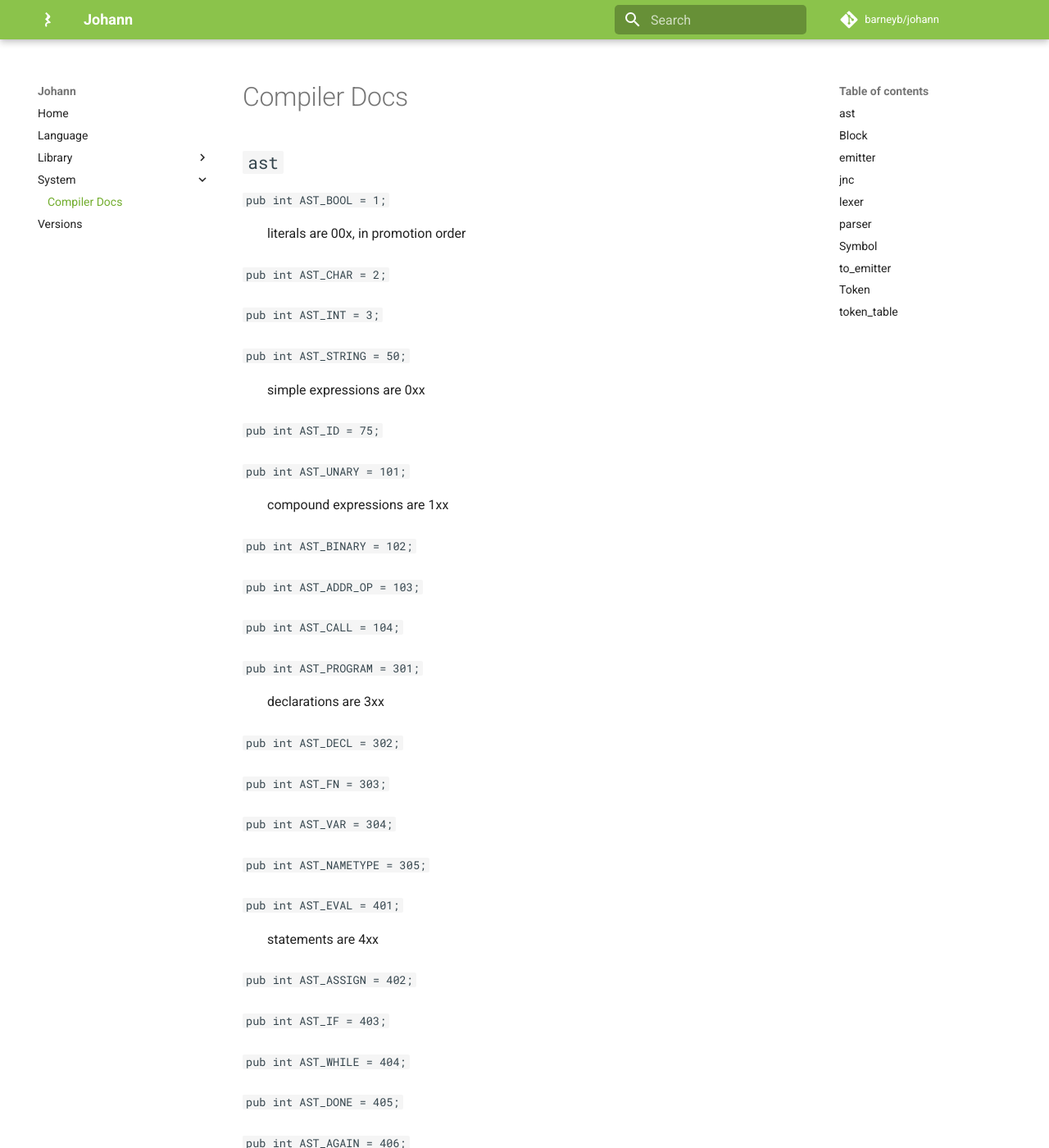
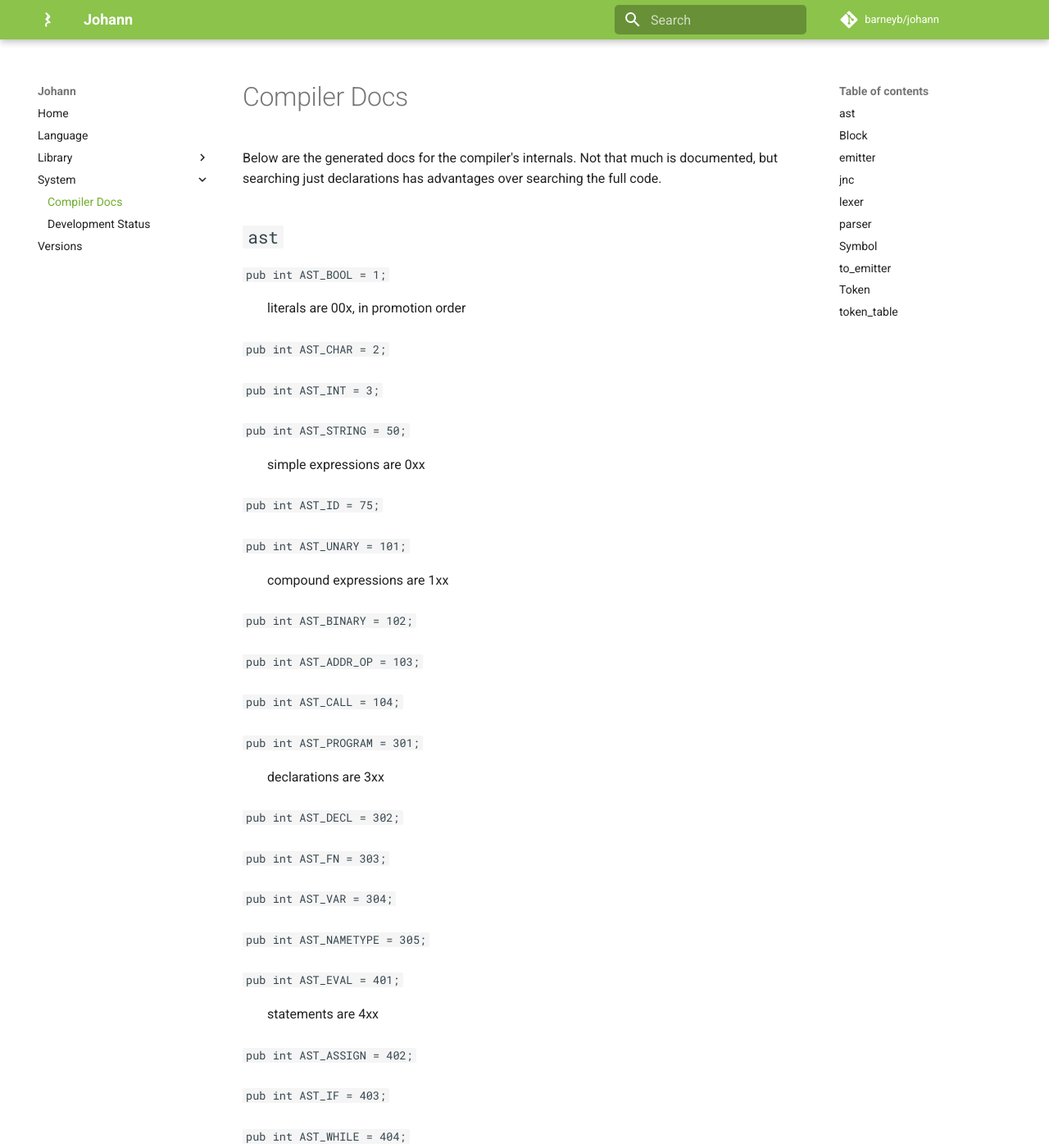
Before and after one commit to barneyb/johann, an MkDocs documentation site: the page built from documentation/docs/system/johandoc.md, in a window 1280 px wide and 1400 px high. Shown: the whole window at 82% size. Built offline with MkDocs 1.6.1 and Material for MkDocs 9.7.7, drawn with Linux system fonts in a browser that asks for light colours; comment, search, counter and statistics services are not loaded; some of the changed text lies outside the part shown.

Commit message:
add development status to the docs

```diff
--- a/documentation/docs/stylesheets/extra.css
+++ /dev/null
@@ -1,8 +0,0 @@
-.md-copyright {
-    display: flex;
-    justify-content: space-between;
-    width: 100%;
-}
-.md-search__form {
-    border-radius: .25rem;
-}
--- /dev/null
+++ b/documentation/docs/stylesheets/theme-overrides.css
@@ -0,0 +1,18 @@
+.md-copyright {
+    display: flex;
+    justify-content: space-between;
+    width: 100%;
+}
+
+.md-search__form {
+    border-radius: .25rem;
+}
+
+.md-typeset .task-list-indicator::before {
+    background-color: var(--md-default-fg-color--lightest);
+}
+
+.md-typeset [type=checkbox]:checked + .task-list-indicator:before {
+    /*background-color: var(--md-primary-fg-color);*/
+    background-color: var(--md-default-fg-color--lighter);
+}
--- a/documentation/docs/system/johandoc.md
+++ b/documentation/docs/system/johandoc.md
@@ -1,5 +1,8 @@
 # Compiler Docs
 
+Below are the generated docs for the compiler's internals. Not that much is
+documented, but searching just declarations has advantages over searching the
+full code.
 
 <!--{johanndoc:jnc/ast.jn}-->
 
--- a/documentation/mkdocs.yml
+++ b/documentation/mkdocs.yml
@@ -6,10 +6,17 @@
 markdown_extensions:
   - admonition
   - pymdownx.details
-  - pymdownx.superfences
+  - pymdownx.superfences:
+      custom_fences:
+        - name: mermaid
+          class: mermaid
+          format: !!python/name:pymdownx.superfences.fence_code_format
   - def_list
   - pymdownx.tasklist:
       custom_checkbox: true
+  - pymdownx.emoji:
+      emoji_index: !!python/name:material.extensions.emoji.twemoji
+      emoji_generator: !!python/name:material.extensions.emoji.to_svg
 plugins:
   - search
   - minify:
@@ -46,4 +53,4 @@
       accent: light green
       scheme: slate
 extra_css:
-  - stylesheets/extra.css
+  - stylesheets/theme-overrides.css
```
Also changed, not shown: documentation/docs/system/status.md (added, +91 -0 lines), 1 other file.
